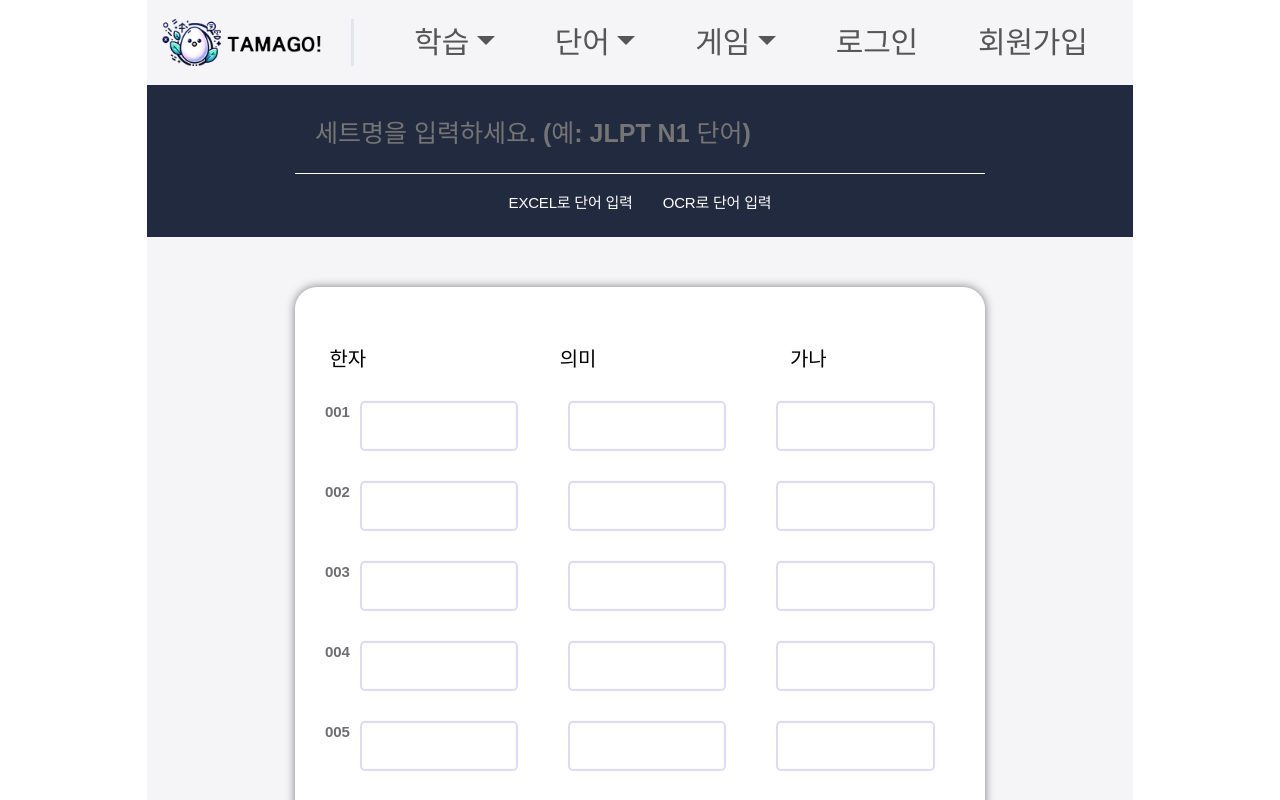
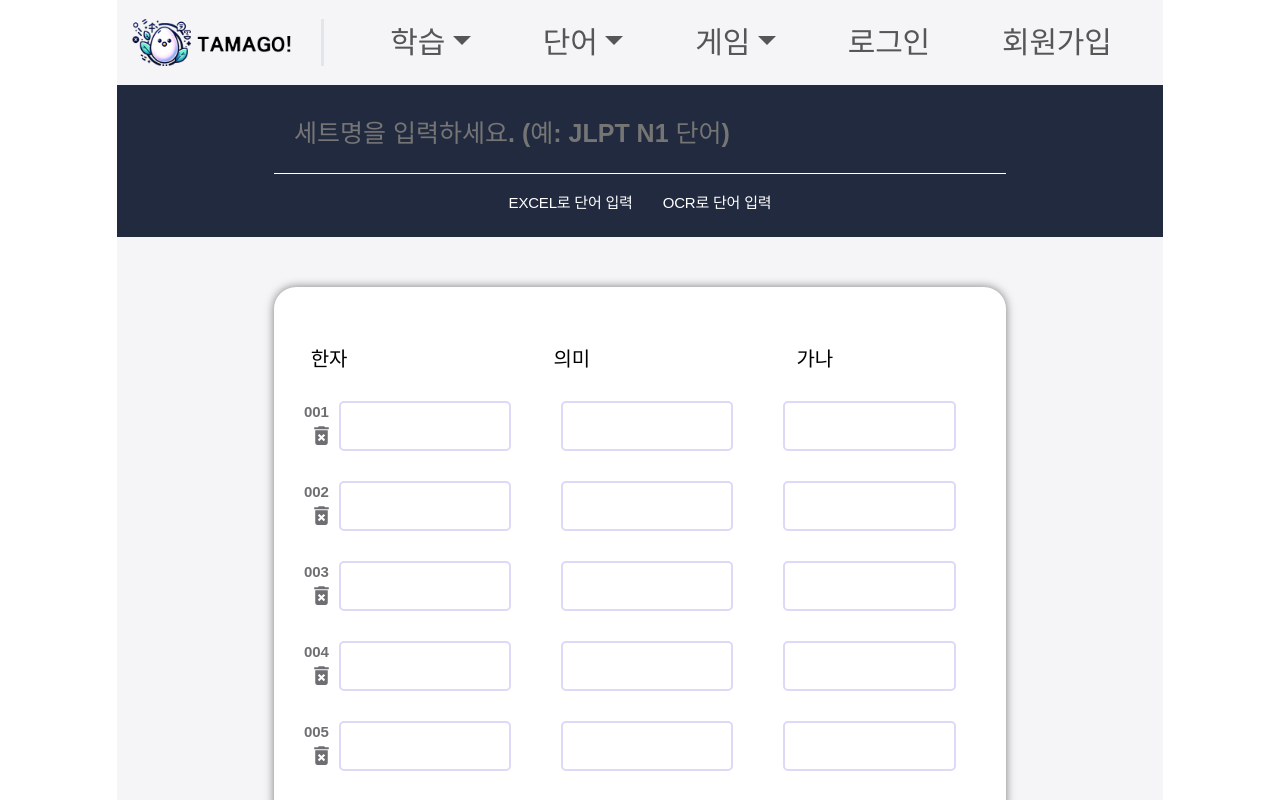
Before and after one commit to GonuKim/frontend, a React (Vite) app: page /CreateWord in a window 1280 px wide. Shown: the top 800 px of the page. Built offline with nearby package versions, Linux system fonts and the light colour scheme; a web font is replaced by a local one.

Commit message:
✨ feat : Add Loading Component. build createWordPage logic.( * Do npm Install )

```diff
--- a/package.json
+++ b/package.json
@@ -21,7 +21,8 @@
     "react-bootstrap": "^2.10.0",
     "react-dom": "^18.2.0",
     "react-icons": "^5.0.1",
-    "react-router-dom": "^6.22.1"
+    "react-router-dom": "^6.22.1",
+    "react-spinners": "^0.13.8"
   },
   "devDependencies": {
     "@types/react": "^18.2.43",
--- a/src/App.tsx
+++ b/src/App.tsx
@@ -5,6 +5,7 @@ import {
   Navigate,
 } from "react-router-dom";
 import { AuthProvider } from "./contexts/AuthContext";
+import { DataProvider } from "./contexts/DataContext";
 import Main from "./views/MainPage";
 import SignUp from "./views/SignUpPage";
 import SignIn from "./views/SignInPage";
@@ -12,7 +13,14 @@ import GamePage from "./views/GamePage";
 import SocialCallback from "./views/CallBack";
 import Navbar from "./components/Navbar";
 import CreateWordPage from "./views/CreateWordPage";
-import TypingPage from "./views/TypingPage"
+import TypingPage from "./views/TypingPage";
+
+// const CreateWordWrapper = () => (
+//   <DataProvider>
+//     <CreateWordPage />
+//   </DataProvider>
+// );
+
 function App() {
   return (
     <AuthProvider>
@@ -26,23 +34,29 @@ function App() {
           <Route
             path="/social/callback/google"
             element={<SocialCallback provider="google" />}
-          ></Route>
+          />
           <Route
             path="/social/callback/kakao"
             element={<SocialCallback provider="kakao" />}
-          ></Route>
+          />
           <Route
             path="/social/callback/naver"
             element={<SocialCallback provider="naver" />}
-          ></Route>
+          />
           <Route
             path="/social/callback/github"
             element={<SocialCallback provider="github" />}
-          ></Route>
+          />
           <Route path="/Typing" element={<TypingPage />} />
-
           <Route path="/Game" element={<GamePage />} />
-          <Route path="/CreateWord" element={<CreateWordPage />} />
+          <Route
+            path="/CreateWord"
+            element={
+              <DataProvider>
+                <CreateWordPage />
+              </DataProvider>
+            }
+          />
         </Routes>
       </Router>
     </AuthProvider>
--- /dev/null
+++ b/src/components/LoadingBar.tsx
@@ -0,0 +1,7 @@
+import { HashLoader } from "react-spinners";
+
+const LoadingBar = () => {
+  return <HashLoader color="#ff5e5e" size={60} />;
+};
+
+export default LoadingBar;
--- a/src/components/Modal.tsx
+++ b/src/components/Modal.tsx
@@ -1,8 +1,9 @@
-import React, { useState } from "react";
+import React, { useState, useContext } from "react";
 import { IoCloudUploadOutline } from "react-icons/io5";
 import styles from "../css/modal.module.css";
 import instance from "../api/axios";
-import axios from "axios";
+import { DataContext } from "../contexts/DataContext";
+import LoadingBar from "./LoadingBar";
 
 interface ModalProps {
   closeModal: () => void;
@@ -12,6 +13,8 @@ const Modal: React.FC<ModalProps & { type: string }> = ({
   closeModal,
   type,
 }) => {
+  const { setParsedExcelData, setOCRData } = useContext(DataContext) || {};
+  const [loading, setLoading] = useState(false);
   const [file, setFile] = useState<File | null>(null);
 
   const handleDragOver = (event: React.DragEvent<HTMLDivElement>) => {
@@ -22,9 +25,8 @@ const Modal: React.FC<ModalProps & { type: string }> = ({
   const handleDrop = (event: React.DragEvent<HTMLDivElement>) => {
     event.preventDefault();
     event.stopPropagation();
-
     if (event.dataTransfer.files && event.dataTransfer.files.length > 0) {
-      setFile(event.dataTransfer.files[0]); // 첫 번째 파일만 선택
+      setFile(event.dataTransfer.files[0]);
       event.dataTransfer.clearData();
     }
   };
@@ -33,7 +35,6 @@ const Modal: React.FC<ModalProps & { type: string }> = ({
     setFile(event.target.files ? event.target.files[0] : null);
   };
 
-  // 조건부로 accept 속성 값 설정
   const getFileAcceptType = () => {
     if (type === "OCR") {
       return ".png, .jpg, .jpeg";
@@ -44,15 +45,15 @@ const Modal: React.FC<ModalProps & { type: string }> = ({
   };
 
   const sendExcelData = async () => {
+    setLoading(true);
     const accessToken = sessionStorage.getItem("accessToken");
-
-    if (accessToken && file) {
+    if (accessToken && file && setParsedExcelData) {
+      // setParsedExcelData 존재 여부 확인
       const formData = new FormData();
       formData.append("excel", file);
       try {
-        console.log("excel token", accessToken);
-        const response = await axios.post(
-          "http://localhost:8000/api/vocabularyNote/export",
+        const response = await instance.post(
+          "api/vocabularyNote/export",
           formData,
           {
             headers: {
@@ -61,29 +62,26 @@ const Modal: React.FC<ModalProps & { type: string }> = ({
             },
           }
         );
-        console.log(response.data);
+        // Excel 데이터를 전역 상태로 업데이트
+        setParsedExcelData({
+          gana: JSON.parse(response.data.gana),
+          kanji: JSON.parse(response.data.kanji),
+          meaning: JSON.parse(response.data.meaning),
+        });
       } catch (error) {
         console.error("error:", error);
       }
     }
+    setLoading(false);
   };
 
   const sendOCRData = async () => {
+    setLoading(true);
     const accessToken = sessionStorage.getItem("accessToken");
-
-    if (accessToken && file) {
+    if (accessToken && file && setOCRData) {
+      // setOCRData 존재 여부 확인
       const formData = new FormData();
       formData.append("image", file);
-      console.log("token", accessToken);
-      for (const [key, value] of formData.entries()) {
-        console.log(`${key}: ${value}`);
-        if (value instanceof File) {
-          console.log(`File name: ${value.name}`);
-          console.log(`File type: ${value.type}`);
-          console.log(`File size: ${value.size} bytes`);
-        }
-      }
-
       try {
         const response = await instance.post("/api/ocr", formData, {
           headers: {
@@ -91,20 +89,22 @@ const Modal: React.FC<ModalProps & { type: string }> = ({
             Authorization: `Bearer ${accessToken}`,
           },
         });
-        console.log(response.data);
+        // OCR 데이터를 전역 상태로 업데이트
+        setOCRData(response.data);
       } catch (error) {
         console.error("error:", error);
       }
     }
+    setLoading(false);
   };
 
-  const haldleConfirm = async () => {
+  const handleConfirm = async () => {
     if (type === "EXCEL") {
       await sendExcelData();
     } else if (type === "OCR") {
       await sendOCRData();
     }
-    closeModal;
+    closeModal();
   };
 
   return (
@@ -143,13 +143,19 @@ const Modal: React.FC<ModalProps & { type: string }> = ({
             />
             <IoCloudUploadOutline className={styles.upload_icon} />
             <p className={styles.upload_msg}>
-              클릭 혹은 파일을 이곳에 드롭하세요.
+              클릭 혹은 파일을 이곳에 드롭하세요.{" "}
             </p>
+            {loading && (
+              <div className={styles.loadingContainer}>
+                <LoadingBar />
+              </div>
+            )}
+
             {file && <p className={styles.filename}>{file.name}</p>}
           </label>
           <div className={styles.btn_container}>
             <button onClick={closeModal}>닫기</button>
-            <button onClick={haldleConfirm}>확인</button>
+            <button onClick={handleConfirm}>확인</button>
           </div>
         </div>
       </div>
--- /dev/null
+++ b/src/contexts/DataContext.tsx
@@ -0,0 +1,54 @@
+import React, { createContext, ReactNode, useState } from "react";
+
+interface DataState {
+  parsedExcelData: {
+    gana: string[];
+    kanji: string[];
+    meaning: string[];
+  };
+  OCRData: {
+    kanji: string[];
+    gana: string[];
+    meaning: string[];
+  };
+}
+
+interface DataProviderProps {
+  children: ReactNode;
+}
+
+export const DataContext = createContext<
+  | {
+      parsedExcelData: DataState["parsedExcelData"];
+      setParsedExcelData: React.Dispatch<
+        React.SetStateAction<DataState["parsedExcelData"]>
+      >;
+      OCRData: DataState["OCRData"];
+      setOCRData: React.Dispatch<React.SetStateAction<DataState["OCRData"]>>;
+    }
+  | undefined
+>(undefined);
+
+export const DataProvider: React.FC<DataProviderProps> = ({ children }) => {
+  const [parsedExcelData, setParsedExcelData] = useState<
+    DataState["parsedExcelData"]
+  >({
+    gana: [],
+    kanji: [],
+    meaning: [],
+  });
+
+  const [OCRData, setOCRData] = useState<DataState["OCRData"]>({
+    kanji: [],
+    gana: [],
+    meaning: [],
+  });
+
+  return (
+    <DataContext.Provider
+      value={{ parsedExcelData, setParsedExcelData, OCRData, setOCRData }}
+    >
+      {children}
+    </DataContext.Provider>
+  );
+};
--- a/src/css/CreateWordPage.module.css
+++ b/src/css/CreateWordPage.module.css
@@ -164,6 +164,12 @@ body {
   border-color: #ac39ff;
 }
 
+.delete_btn {
+  font-size: 2.5rem;
+  margin-left: 3.5rem;
+  color: #6e6e73;
+}
+
 .word_inputs label {
   color: #6e6e73;
   font-weight: bold;
--- a/src/views/CreateWordPage.tsx
+++ b/src/views/CreateWordPage.tsx
@@ -1,33 +1,115 @@
-import React, { useState, useEffect } from "react";
+import React, { useState, useEffect, useContext } from "react";
 import styles from "../css/CreateWordPage.module.css";
 import { FaCirclePlus } from "react-icons/fa6";
+import { MdDeleteForever } from "react-icons/md";
+
 import Modal from "../components/Modal";
+import instance from "../api/axios";
+import axios from "axios";
+import { DataContext } from "../contexts/DataContext"; // useData 훅 import
+
 interface WordsState {
+  title: string;
   kanji: string[];
   meaning: string[];
-  kana: string[];
+  gana: string[];
 }
 
 const CreateWord: React.FC = () => {
+  const { OCRData, parsedExcelData } = useContext(DataContext) || {};
+
   const initialWords: WordsState = {
+    title: "",
     kanji: Array(10).fill(""),
     meaning: Array(10).fill(""),
-    kana: Array(10).fill(""),
+    gana: Array(10).fill(""),
+  };
+  const [words, setWords] = useState<WordsState>(initialWords);
+
+  // 빈 열 검사 기능..
+  const isDataNotEmpty = (
+    data: { gana: string[]; kanji: string[]; meaning: string[] } | undefined
+  ) => {
+    return (
+      data &&
+      (data.kanji.length > 0 || data.meaning.length > 0 || data.gana.length > 0)
+    );
   };
 
-  const [words, setWords] = useState<WordsState>(initialWords);
+  // OCR, EXCEL 데이터를 받은 후 INPUT에 추가.
+  useEffect(() => {
+    if (parsedExcelData) {
+      console.log("Excel Data Received:", parsedExcelData);
+    }
+    if (OCRData) {
+      console.log("OCR Data Received:", OCRData);
+    }
+    if (isDataNotEmpty(OCRData) || isDataNotEmpty(parsedExcelData)) {
+      setWords((currentWords) => {
+        const newData = {
+          ...currentWords,
+          kanji: [
+            ...currentWords.kanji,
+            ...(OCRData?.kanji || parsedExcelData?.kanji || []).map(
+              (item) => item || ""
+            ),
+          ],
+          meaning: [
+            ...currentWords.meaning,
+            ...(OCRData?.meaning || parsedExcelData?.meaning || []).map(
+              (item) => item || ""
+            ),
+          ],
+          gana: [
+            ...currentWords.gana,
+            ...(OCRData?.gana || parsedExcelData?.gana || []).map(
+              (item) => item || ""
+            ),
+          ],
+        };
 
+        return filterEmptyWords(newData);
+      });
+    }
+  }, [parsedExcelData, OCRData]);
+
+  //빈 INPUT 필터
+  const filterEmptyWords = (words: WordsState): WordsState => {
+    return {
+      ...words,
+      kanji: words.kanji.filter(
+        (_: unknown, index: number) =>
+          words.kanji[index] || words.meaning[index] || words.gana[index]
+      ),
+      meaning: words.meaning.filter(
+        (_: unknown, index: number) =>
+          words.kanji[index] || words.meaning[index] || words.gana[index]
+      ),
+      gana: words.gana.filter(
+        (_: unknown, index: number) =>
+          words.kanji[index] || words.meaning[index] || words.gana[index]
+      ),
+    };
+  };
+
+  //단어, 세트명 관련 기능들...
   const addWord = () => {
     setWords({
+      ...words,
       kanji: [...words.kanji, ""],
       meaning: [...words.meaning, ""],
-      kana: [...words.kana, ""],
+      gana: [...words.gana, ""],
     });
+  };
+
+  const updateSetName = (value: string) => {
+    console.log("sss", OCRData);
+    setWords({ ...words, title: value });
   };
 
   const updateWord = (
     index: number,
-    field: keyof WordsState,
+    field: "kanji" | "meaning" | "gana",
     value: string
   ) => {
     const updated = words[field].map((item, idx) =>
@@ -36,10 +118,7 @@ const CreateWord: React.FC = () => {
     setWords({ ...words, [field]: updated });
   };
 
-  useEffect(() => {
-    console.log(words);
-  }, [words]);
-
+  // 001 002.. 앞에 00붙이기.
   const formatNumber = (number: number) => {
     return number.toString().padStart(3, "0");
   };
@@ -52,6 +131,47 @@ const CreateWord: React.FC = () => {
   // 모달을 닫는 함수
   const closeModal = () => setModalType(null);
 
+  // 단어장 저장 api
+  const sendWordData = async () => {
+    const accessToken = sessionStorage.getItem("accessToken");
+    const filteredWords = filterEmptyWords(words);
+    filteredWords;
+    try {
+      console.log("words:::", filteredWords);
+      const response = await instance.post(
+        "/api/vocabularyNote/userCreate",
+        filteredWords,
+        {
+          headers: {
+            Authorization: `Bearer ${accessToken}`,
+          },
+        }
+      );
+      console.log("Data sent successfully:", response.data);
+    } catch (error) {
+      if (error instanceof Error) {
+        console.error("Error message:", error.message);
+
+        if (axios.isAxiosError(error)) {
+          console.error("Error data:", error.response?.data);
+          console.error("Error status:", error.response?.status);
+        }
+      } else {
+        console.error("An unexpected error occurred");
+      }
+    }
+  };
+
+  // 단어 삭제 기능
+  const removeWord = (index: number) => {
+    setWords({
+      ...words,
+      kanji: words.kanji.filter((_, idx) => idx !== index),
+      meaning: words.meaning.filter((_, idx) => idx !== index),
+      gana: words.gana.filter((_, idx) => idx !== index),
+    });
+  };
+
   return (
     <div className={styles.main_wrap}>
       <div className={styles.set_name_wrap}>
@@ -60,16 +180,21 @@ const CreateWord: React.FC = () => {
             className={styles.set_name_input}
             placeholder="세트명을 입력하세요. (예: JLPT N1 단어)"
             type="text"
+            value={words.title}
+            onChange={(e) => updateSetName(e.target.value)}
           />
         </div>
         <div className={styles.external_res_wrap}>
           <h4
             className={styles.external_excel}
             onClick={() => openModal("EXCEL")}
+            style={{ cursor: "pointer" }}
           >
             EXCEL로 단어 입력
           </h4>
-          <h4 onClick={() => openModal("OCR")}>OCR로 단어 입력</h4>
+          <h4 onClick={() => openModal("OCR")} style={{ cursor: "pointer" }}>
+            OCR로 단어 입력
+          </h4>
         </div>
       </div>
 
@@ -83,7 +208,14 @@ const CreateWord: React.FC = () => {
         <div className={styles.word_input_wrap}>
           {words.kanji.map((_, index) => (
             <div key={index} className={styles.word_inputs}>
-              <label htmlFor="">{formatNumber(index + 1)} </label>
+              <div className={styles.label_container}>
+                <label htmlFor="">{formatNumber(index + 1)} </label>
+                <MdDeleteForever
+                  onClick={() => removeWord(index)}
+                  style={{ cursor: "pointer" }}
+                  className={styles.delete_btn}
+                />
+              </div>
               <input
                 type="text"
                 value={words.kanji[index]}
@@ -96,8 +228,8 @@ const CreateWord: React.FC = () => {
               />
               <input
                 type="text"
-                value={words.kana[index]}
-                onChange={(e) => updateWord(index, "kana", e.target.value)}
+                value={words.gana[index]}
+                onChange={(e) => updateWord(index, "gana", e.target.value)}
               />
             </div>
           ))}
@@ -109,7 +241,9 @@ const CreateWord: React.FC = () => {
         </div>
 
         <div className={styles.save_btn_wrap}>
-          <button className={styles.save_btn}>세트 저장하기</button>
+          <button onClick={sendWordData} className={styles.save_btn}>
+            세트 저장하기
+          </button>
         </div>
       </div>
       {modalType && <Modal type={modalType} closeModal={closeModal} />}
```
Also changed, not shown: src/css/modal.module.css (+16 -2 lines), 1 other file (tests, documents, lock files or other folders).
